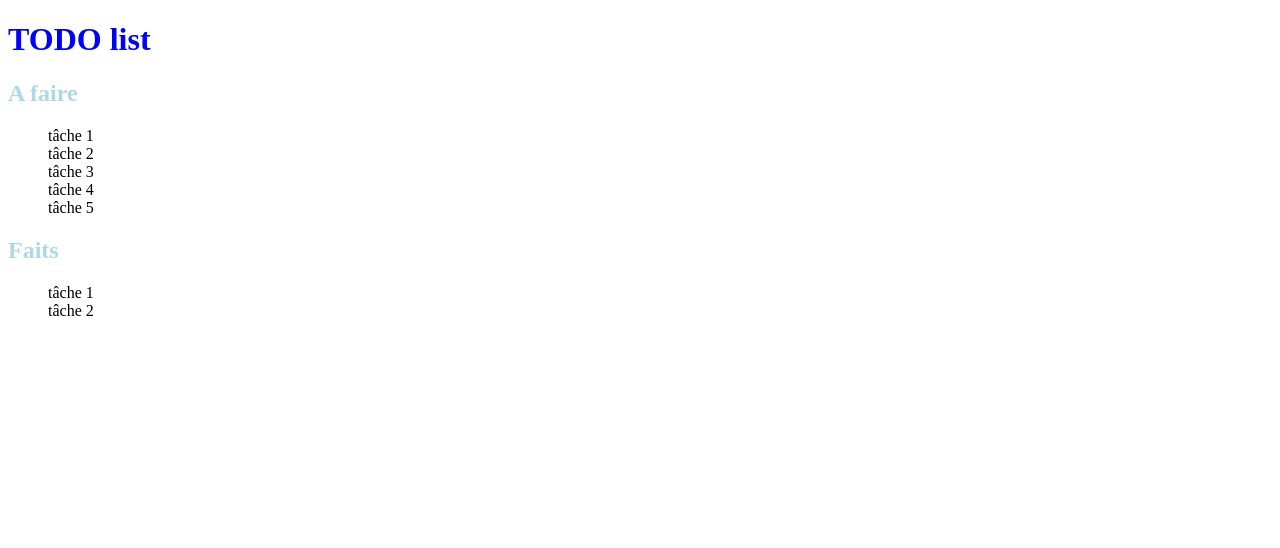
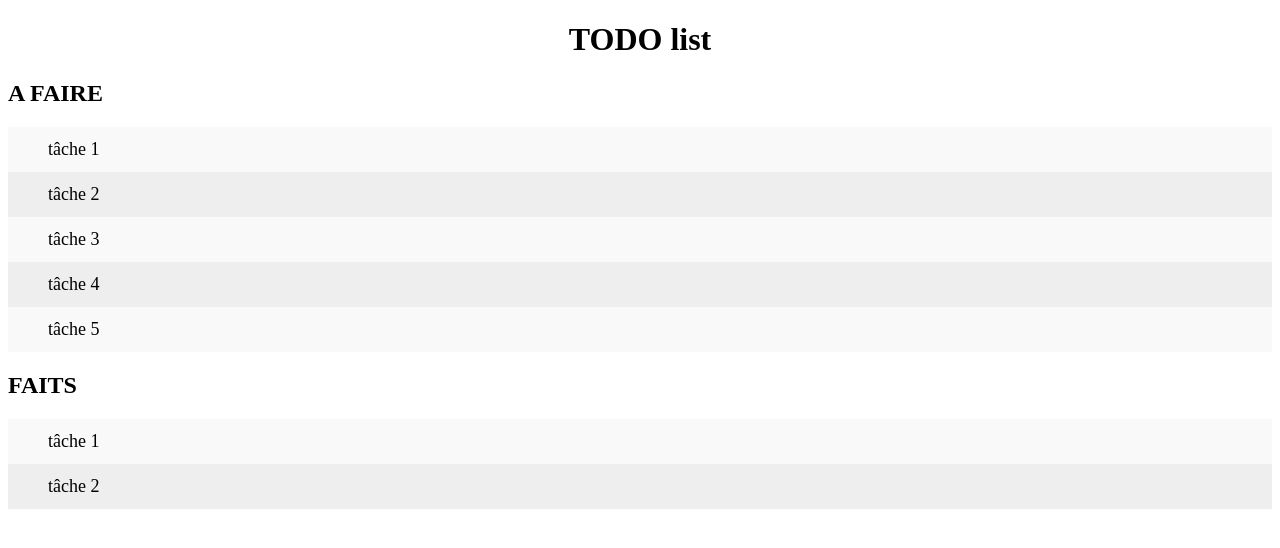
Before and after one commit to yasukekuro/todo-list, a plain HTML site: page index.html in a window 1280 px wide. Drawn offline with Linux system fonts and the light colour scheme.

Commit message:
Ameliorer le style

```diff
--- a/style.css
+++ b/style.css
@@ -1,11 +1,32 @@
 h1 {
-  color: blue;
+  text-align: center;
 }
 
 h2 {
-  color: lightblue;
+  text-transform: uppercase;
 }
 
 ul {
+  margin: 0%;
+  padding: 0%;
   list-style-type: none;
 }
+
+ul li {
+  cursor: pointer;
+  position: relative;
+  padding: 12px 8px 12px 40px;
+  background: #eee;
+  font-size: 18px;
+  transition: 0.2s;
+  user-select: none;
+}
+
+ul li:nth-child(odd) {
+  background: #f9f9f9;
+}
+
+ul li:hover {
+
+  background: #ddd;
+}
```
